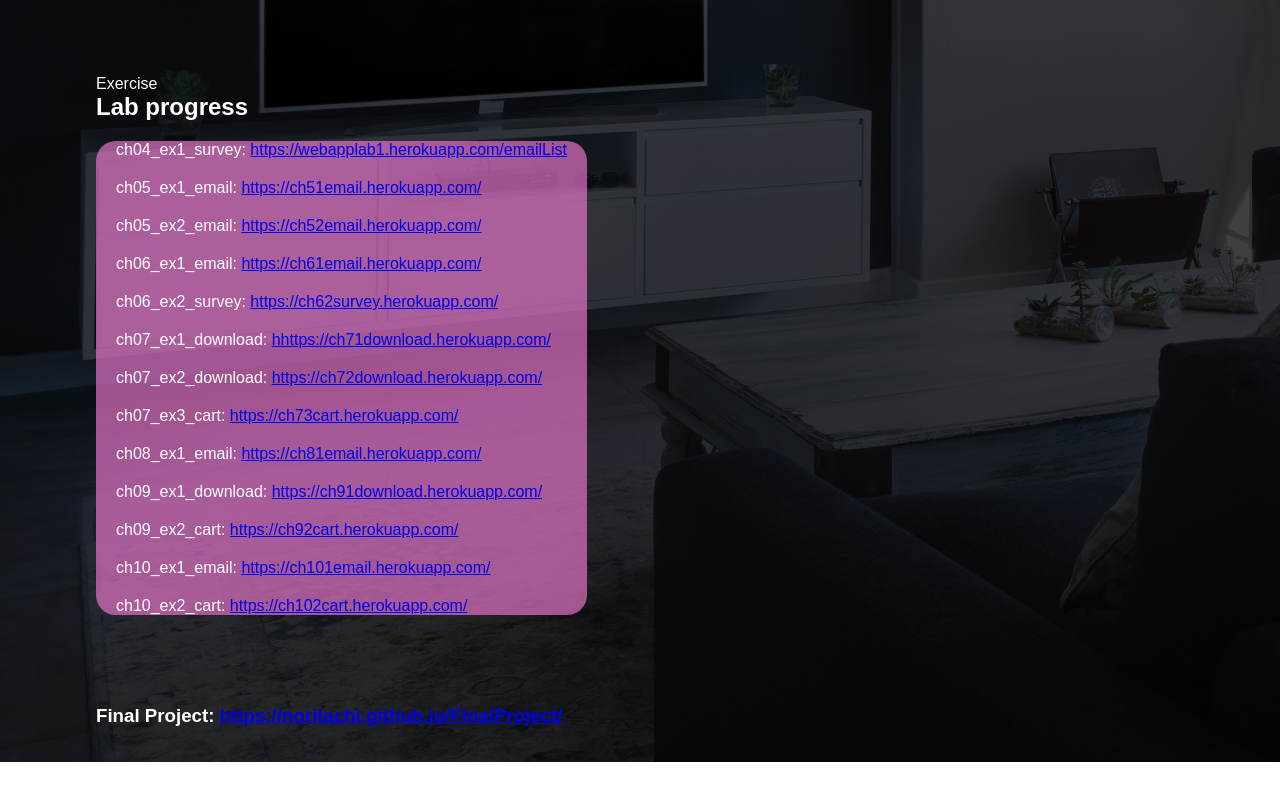
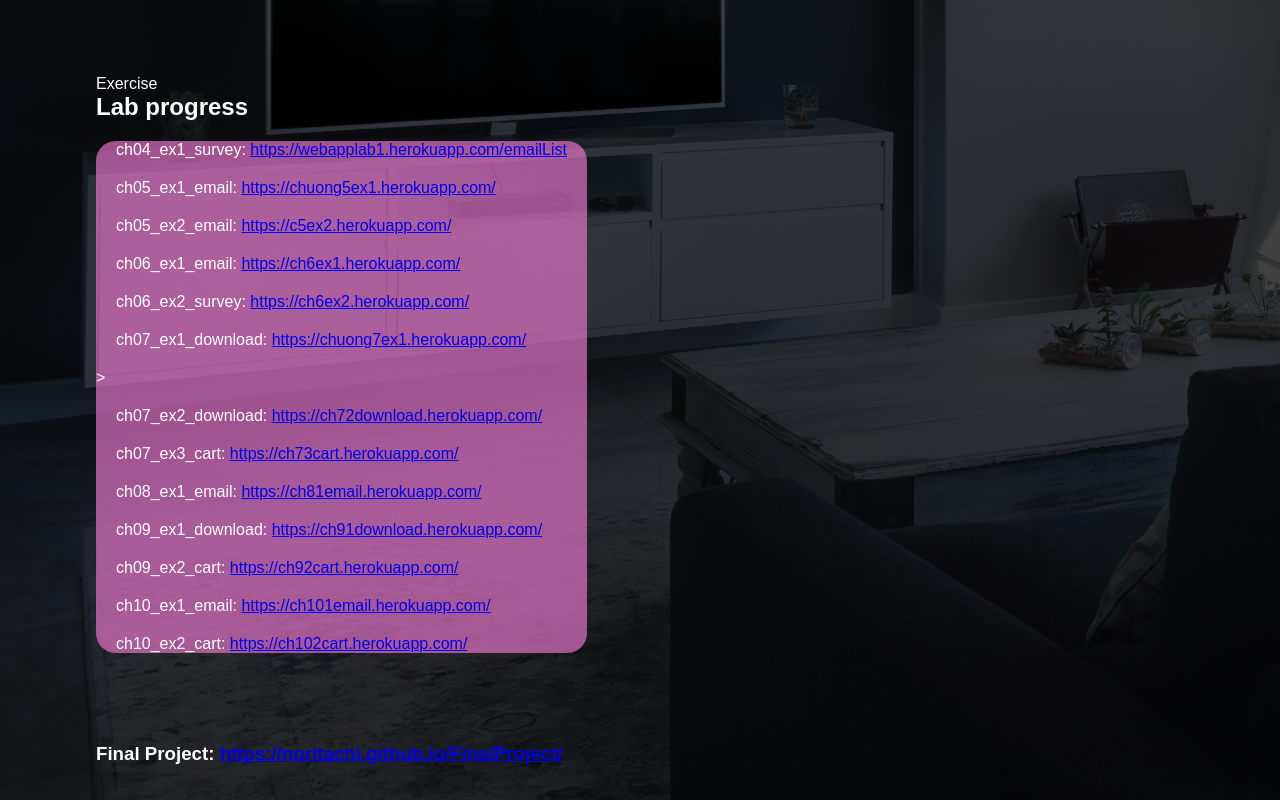
Before and after one commit to noritachi/GroupWebsite, a plain HTML site: page index.html in a window 1280 px wide. Shown: the part 760-1560 px from the top of the page. Before the commit the page ends 1522 px from the top, so only its background shows below. Drawn offline with Linux system fonts and the light colour scheme.

Commit message:
Update index.html

```diff
--- a/index.html
+++ b/index.html
@@ -30,11 +30,11 @@
                     <h2>Lab progress</h2>
                     <ul>
                         <li>ch04_ex1_survey: <a href="https://webapplab1.herokuapp.com/emailList" target="_blank">https://webapplab1.herokuapp.com/emailList</a></li>
-                        <li>ch05_ex1_email: <a href="https://ch51email.herokuapp.com/" target="_blank">https://ch51email.herokuapp.com/</a></li>
-                        <li>ch05_ex2_email: <a href="https://ch52email.herokuapp.com/" target="_blank">https://ch52email.herokuapp.com/</a></li>
-                        <li>ch06_ex1_email: <a href="https://ch61email.herokuapp.com/" target="_blank">https://ch61email.herokuapp.com/</a></li>
-                        <li>ch06_ex2_survey: <a href="https://ch62survey.herokuapp.com/" target="_blank">https://ch62survey.herokuapp.com/</a></li>
-                        <li>ch07_ex1_download: <a href="https://ch71download.herokuapp.com/" target="_blank">hhttps://ch71download.herokuapp.com/</a></li>
+                        <li>ch05_ex1_email: <a href="https://chuong5ex1.herokuapp.com/" target="_blank">https://chuong5ex1.herokuapp.com/</a></li>
+                        <li>ch05_ex2_email: <a href="https://c5ex2.herokuapp.com/" target="_blank">https://c5ex2.herokuapp.com/</a></li>
+                        <li>ch06_ex1_email: <a href="https://ch6ex1.herokuapp.com/" target="_blank">https://ch6ex1.herokuapp.com/</a></li>
+                        <li>ch06_ex2_survey: <a href="https://ch6ex2.herokuapp.com/" target="_blank">https://ch6ex2.herokuapp.com/</a></li>
+                        <li>ch07_ex1_download: <a href="https://chuong7ex1.herokuapp.com/" target="_blank">https://chuong7ex1.herokuapp.com/</a></li>>
                         <li>ch07_ex2_download: <a href="https://ch72download.herokuapp.com/" target="_blank">https://ch72download.herokuapp.com/</a></li>
                         <li>ch07_ex3_cart: <a href="https://ch73cart.herokuapp.com/" target="_blank">https://ch73cart.herokuapp.com/</a></li>
                         <li>ch08_ex1_email: <a href="https://ch81email.herokuapp.com/" target="_blank">https://ch81email.herokuapp.com/</a></li>
```
